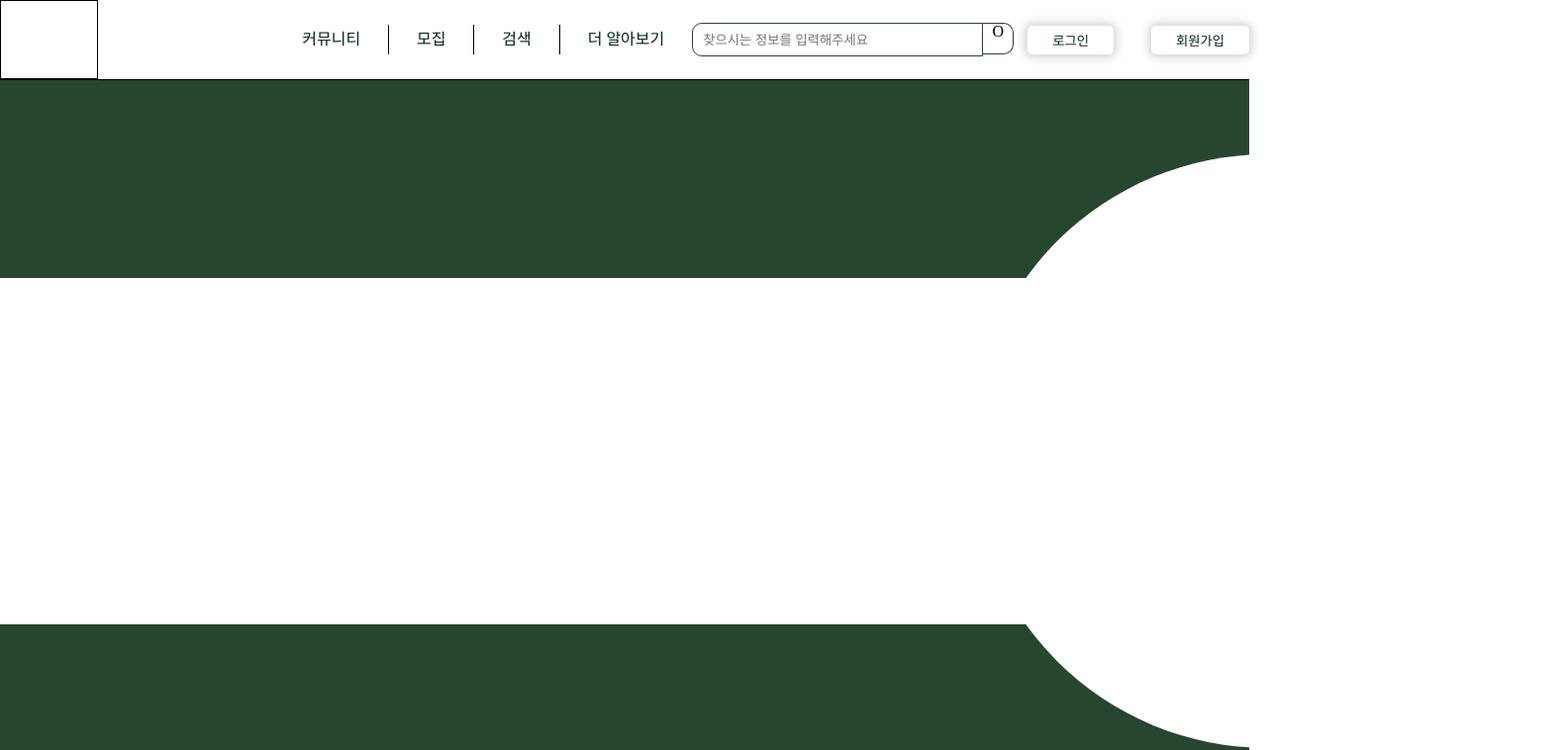
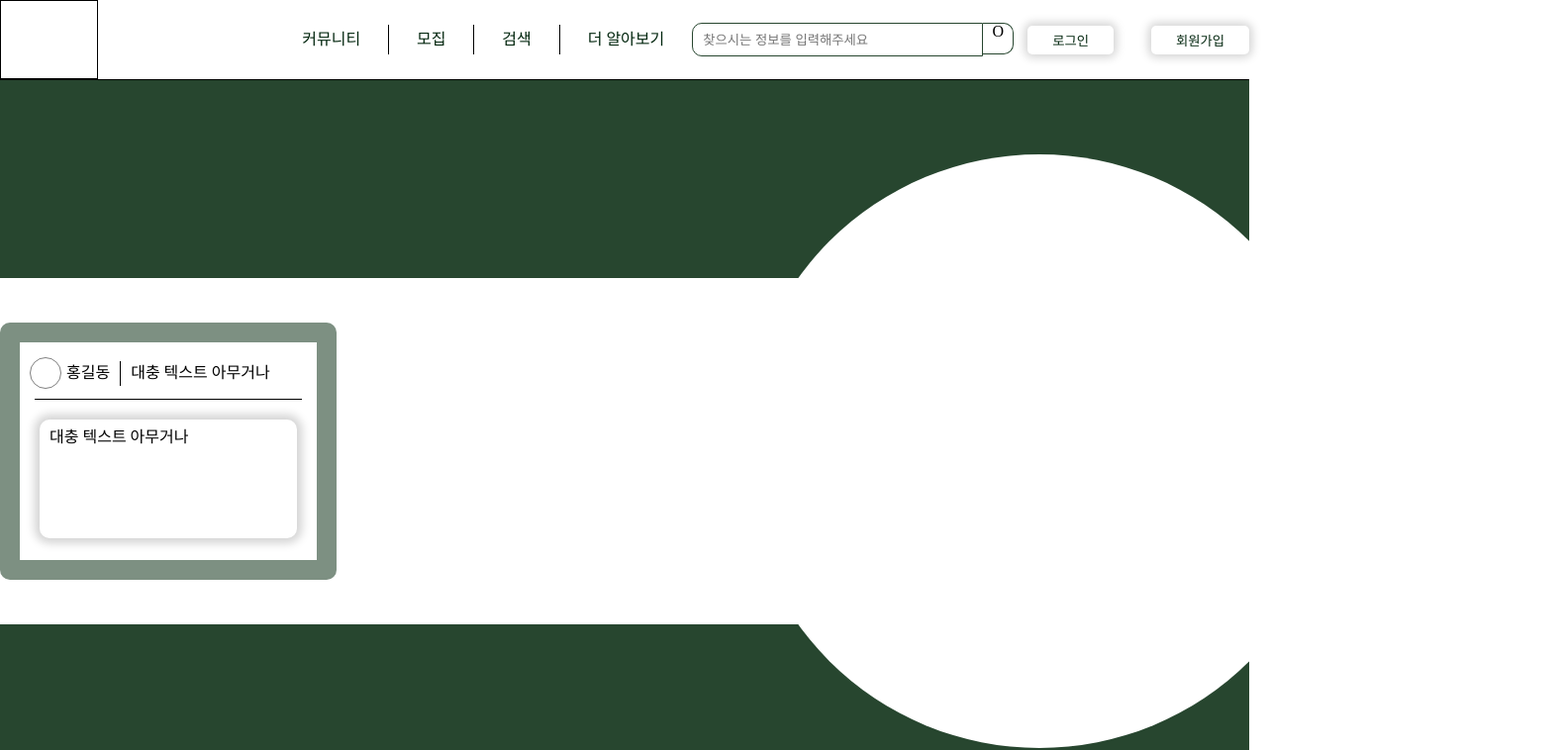
Before and after one commit to kody-gsm/Gni-client, a React (Create React App) app: page / in a window 1280 px wide. Shown: the top 758 px of the page at 99% size, 1580 px wide, since content can reach past the window. Built offline with nearby package versions, Linux system fonts and the light colour scheme.

Commit message:
boxcontent 추가

```diff
--- /dev/null
+++ b/src/components/Boxcontent/boxcontent.jsx
@@ -0,0 +1,25 @@
+import * as S from './style';
+
+export default function Boxcontent() {
+  return (
+    <S.boxcontent>
+      <div className='header'>
+        <div className='profile'>
+          {/* <img src='' alt='profile' className='profileimg' /> */}
+          <div className='profileimg' />
+          <span>
+            홍길동
+          </span>
+        </div>
+        <div className='hr' />
+        <span className='title'>
+          {'대충 텍스트 아무거나'}
+        </span>
+      </div>
+      <div className='roothr' />
+      <div className='contents'>
+        {'대충 텍스트 아무거나'}
+      </div>
+    </S.boxcontent>
+  );
+}
--- /dev/null
+++ b/src/components/Boxcontent/style.js
@@ -0,0 +1,44 @@
+import { styled } from "styled-components";
+
+export const boxcontent = styled.div`
+  width: 300px;
+  height: 220px;
+  border: 20px solid #27462F99;
+  border-radius: 10px;
+  .header{
+    margin-top: 15px;
+    margin-left: 10px;
+    display: flex;
+    align-items: center;
+    justify-content: left;
+    .profile{
+      display: flex;
+      align-items: center;
+      .profileimg{
+        width: 30px;
+        height: 30px;
+        border: 1px solid gray;
+        border-radius: 30px;
+        margin-right: 5px;
+      }
+    }
+    .hr{
+      margin: 0 10px;
+      border-left: 1px solid black;
+      height: 25px;
+    }
+  }
+  .roothr{
+    margin:10px auto;
+    border-top: 1px solid black;
+    width: 90%;
+  }
+  .contents{
+    margin: 20px auto;
+    height: 100px;
+    width: 80%;
+    box-shadow: 0 0 10px 5px lightgray;
+    border-radius: 10px;
+    padding: 10px;
+  }
+`
--- a/src/pages/Main/index.jsx
+++ b/src/pages/Main/index.jsx
@@ -1,6 +1,7 @@
 import React from 'react';
 import Nav from '../../components/Nav/Nav';
 import * as S from './style';
+import Boxcontent from '../../components/Boxcontent/boxcontent';
 
 function Main(props) {
   return (<>
@@ -8,6 +9,7 @@ function Main(props) {
     <S.main>
       <div className='emptyBox' />
       <div className='contentBox'>
+        <Boxcontent />
         <div className='circle'>
 
         </div>
--- a/src/pages/Main/style.js
+++ b/src/pages/Main/style.js
@@ -1,6 +1,6 @@
 import { styled } from "styled-components";
 
-const main = styled.div`
+export const main = styled.div`
   margin-top: 80px;
   width: calc(100vw - 18px);
   height: 1000px;
@@ -18,7 +18,7 @@ const main = styled.div`
 
   .circle{
     position: absolute;
-      right: -300px;
+    right: -70px;
     width: 600px;
     height: 600px;
     background-color: white;
@@ -26,4 +26,3 @@ const main = styled.div`
   }
 }
 `
-export { main };
```
Lines whose indentation alone changed are shown as unchanged.
